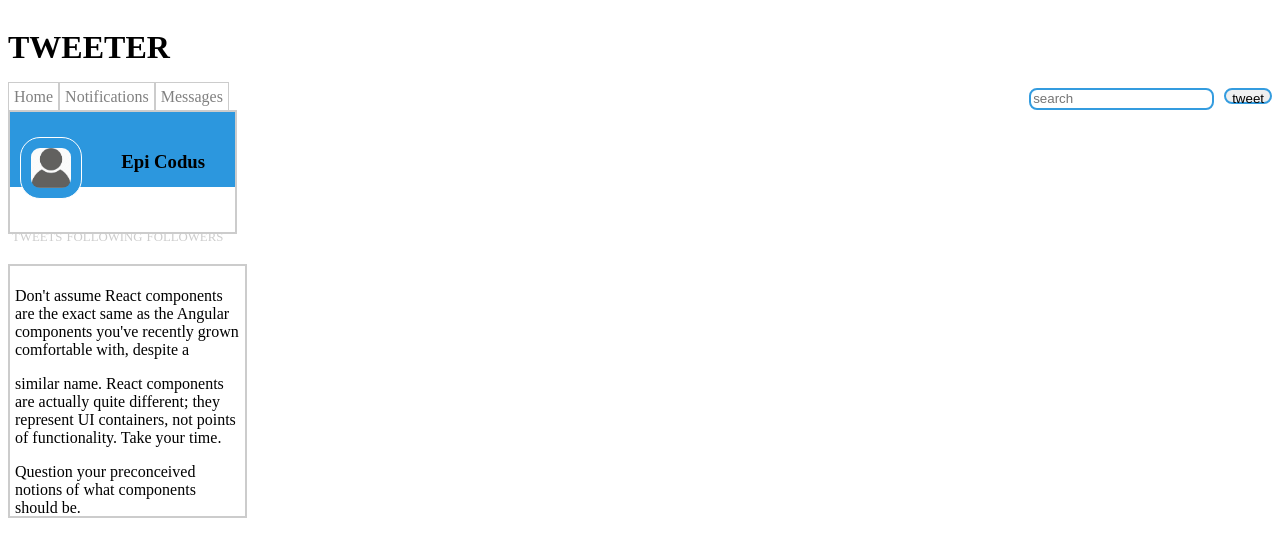
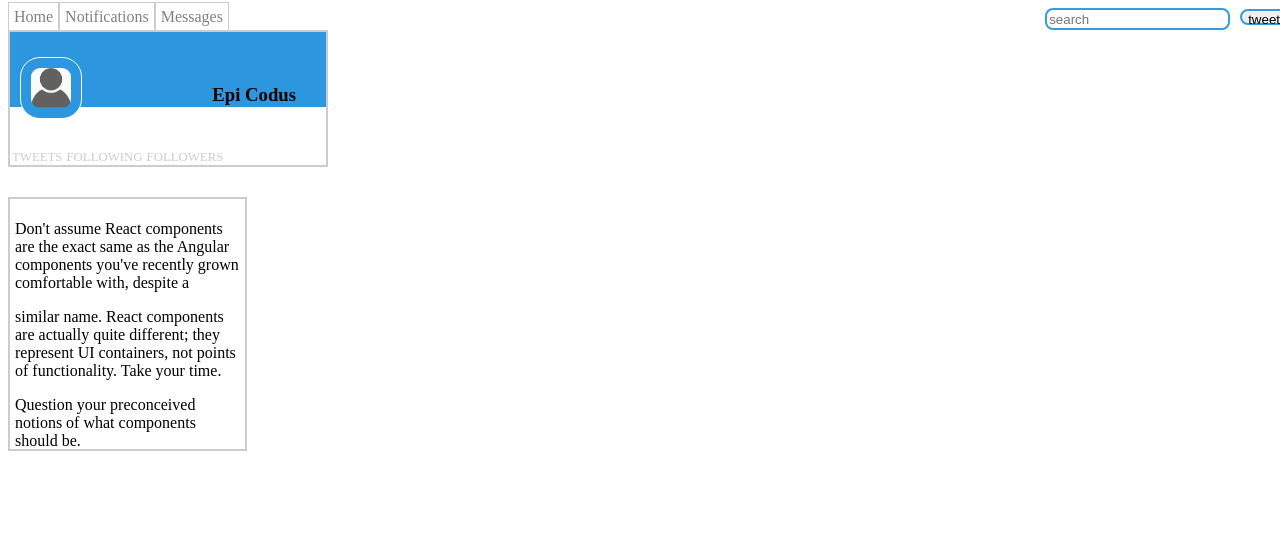
Before and after one commit to cjbreaux/react-social-media, a React app: page / in a window 1280 px wide. Shown: the top 556 px of the page. Built offline with nearby package versions, Linux system fonts and the light colour scheme.

Commit message:
add grid to project

```diff
--- a/src/components/App.jsx
+++ b/src/components/App.jsx
@@ -6,11 +6,12 @@ import ProfileDescription from "./ProfileDescription";
 function App() {
   const appContainer = {
     display: 'grid',
-    gridTemplateColumns: ''
+    gridTemplateColumns: '25vw 50vw 25vw',
+    gridTemplateRow: 'repeat(8, 1fr)'
   }
+
   return (
     <div style={appContainer}>
-      <h1> TWEETER </h1>
       <Header/>
       <Profile/>
       <ProfileDescription/>
--- a/src/components/Header.jsx
+++ b/src/components/Header.jsx
@@ -7,11 +7,16 @@ function Header() {
     display: 'flex',
     justifyContent: 'space-between'
   }
+  const gridStyle = {
+    gridColumnStart: 'span 3'
+  }
   return (
-    <div style={navFlex}>
-      <Links/>
-      <Search/>
-    </div>
+    <div style={gridStyle}>
+      <div style={navFlex}>
+        <Links/>
+        <Search/>
+      </div>
+  </div>
   );
 }
 
--- a/src/components/Profile.jsx
+++ b/src/components/Profile.jsx
@@ -4,8 +4,7 @@ import user from '../assets/images/user.jpeg';
 
 function Profile() {
   const profileDiv = {
-    height: '15vh',
-    width: '225px',
+    gridArea: "2 / 1",
     position: 'relative',
     border: '2px solid #cccccc'
   }
--- a/src/components/ProfileDescription.jsx
+++ b/src/components/ProfileDescription.jsx
@@ -2,6 +2,7 @@ import React from 'react';
 
 function ProfileDescription() {
   const divStyle = {
+    gridArea: "3 / 1",
     marginTop: '30px',
     width: '225px',
     height: '30vh',
```
